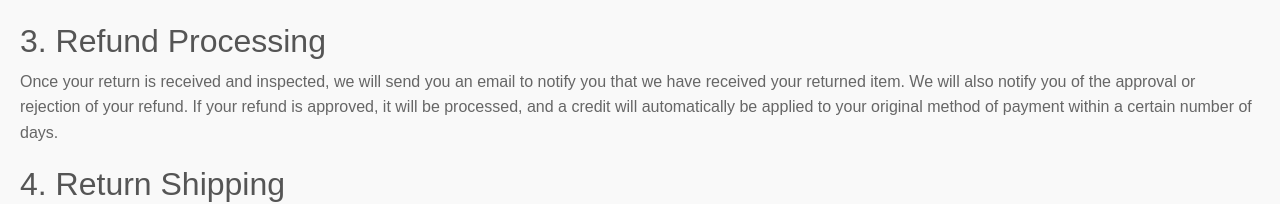
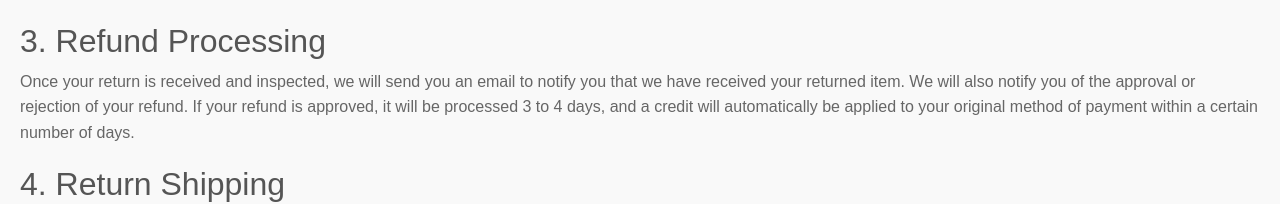
Before and after one commit to Mannumishra/RiccoFrontend, a React (Create React App) app: page /refund in a window 1280 px wide. Shown: the part 433-637 px from the top of the page. Built offline with nearby package versions, Linux system fonts and the light colour scheme; no server answers.

Commit message:
add chnages

```diff
--- a/src/Component/Return/Return.jsx
+++ b/src/Component/Return/Return.jsx
@@ -20,7 +20,7 @@ const Return = () => {
   <p>To initiate a return, please contact our customer service team with your order number and reason for return. We will provide you with instructions on how to return your item.</p>
 
   <h2>3. Refund Processing</h2>
-  <p>Once your return is received and inspected, we will send you an email to notify you that we have received your returned item. We will also notify you of the approval or rejection of your refund. If your refund is approved, it will be processed, and a credit will automatically be applied to your original method of payment within a certain number of days.</p>
+  <p>Once your return is received and inspected, we will send you an email to notify you that we have received your returned item. We will also notify you of the approval or rejection of your refund. If your refund is approved, it will be processed 3 to 4 days, and a credit will automatically be applied to your original method of payment within a certain number of days.</p>
 
   <h2>4. Return Shipping</h2>
   <p>You will be responsible for paying for your own shipping costs for returning your item. Shipping costs are non-refundable. If you receive a refund, the cost of return shipping will be deducted from your refund.</p>
```
Also changed, not shown: 1 other file (tests, documents, lock files or other folders).
